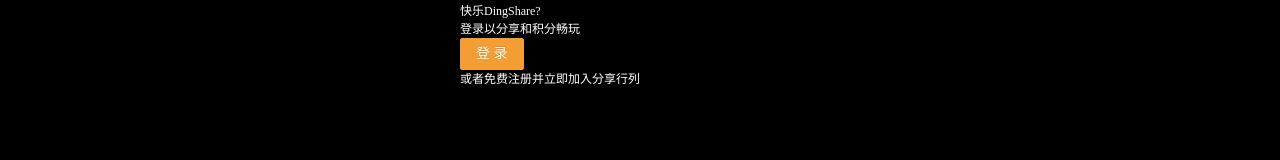
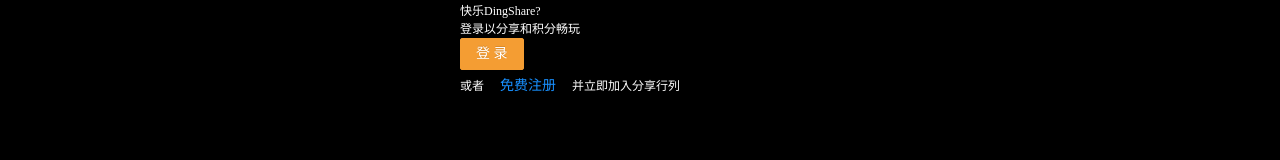
Before and after one commit to woodPeckerAnos/DingShareWeb, a React (Vite) app: page / in a window 1280 px wide. Shown: the part 531-691 px from the top of the page. Built offline with nearby package versions, Linux system fonts and the light colour scheme.

Commit message:
样式小修

```diff
--- a/src/pages/homePage/components/LoginToShow.tsx
+++ b/src/pages/homePage/components/LoginToShow.tsx
@@ -1,7 +1,7 @@
 /*
  * @Author: WoodpeckerAnos
  * @Date: 2021-05-19 20:46:30
- * @LastEditTime: 2021-05-19 23:05:58
+ * @LastEditTime: 2021-05-19 23:08:18
  * @LastEditors: WoodpeckerAnos
  * @Description: 登陆后可见私人库，未登录则显示登录提示
  */
@@ -59,7 +59,7 @@
                 </Button>
                 <p>
                     <span>或者</span>
-                    <span>免费注册</span>
+                    <Button type='link'>免费注册</Button>
                     <span>并立即加入分享行列</span>
                 </p>
             </div>
```
